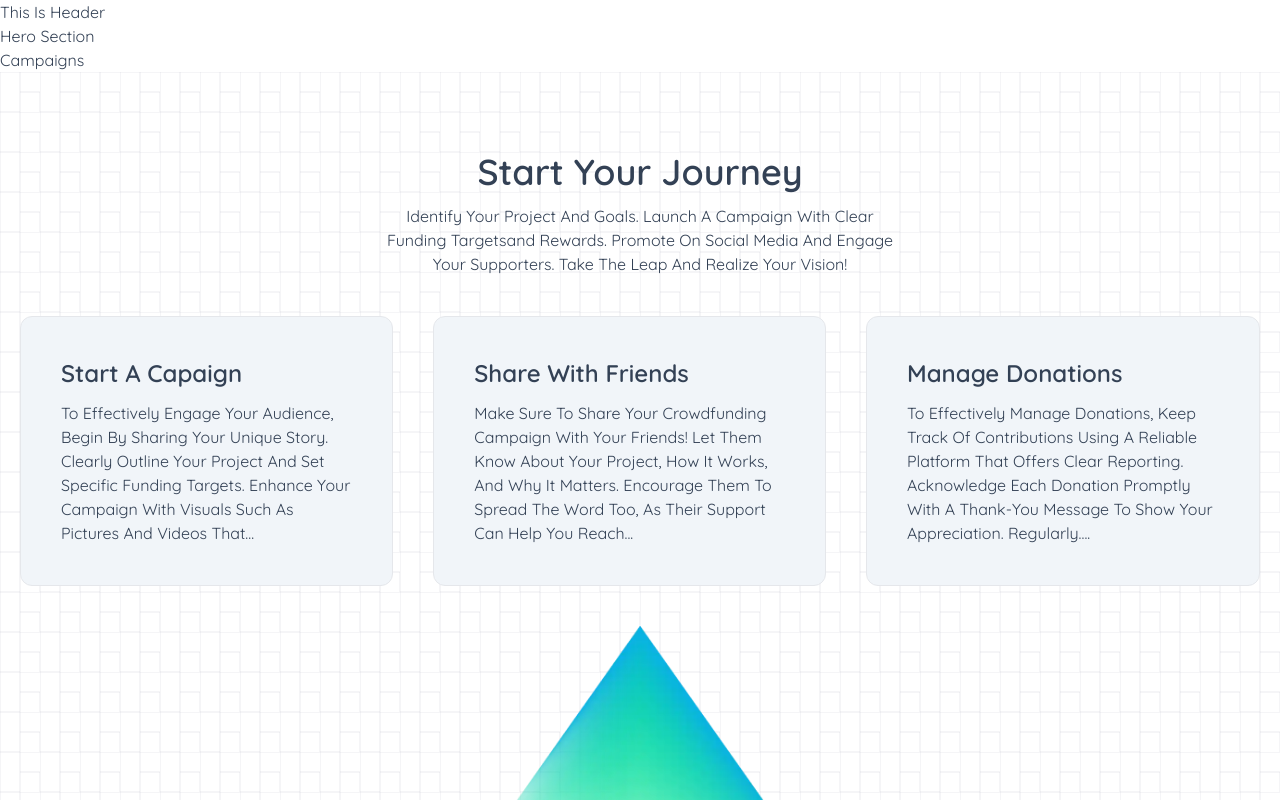
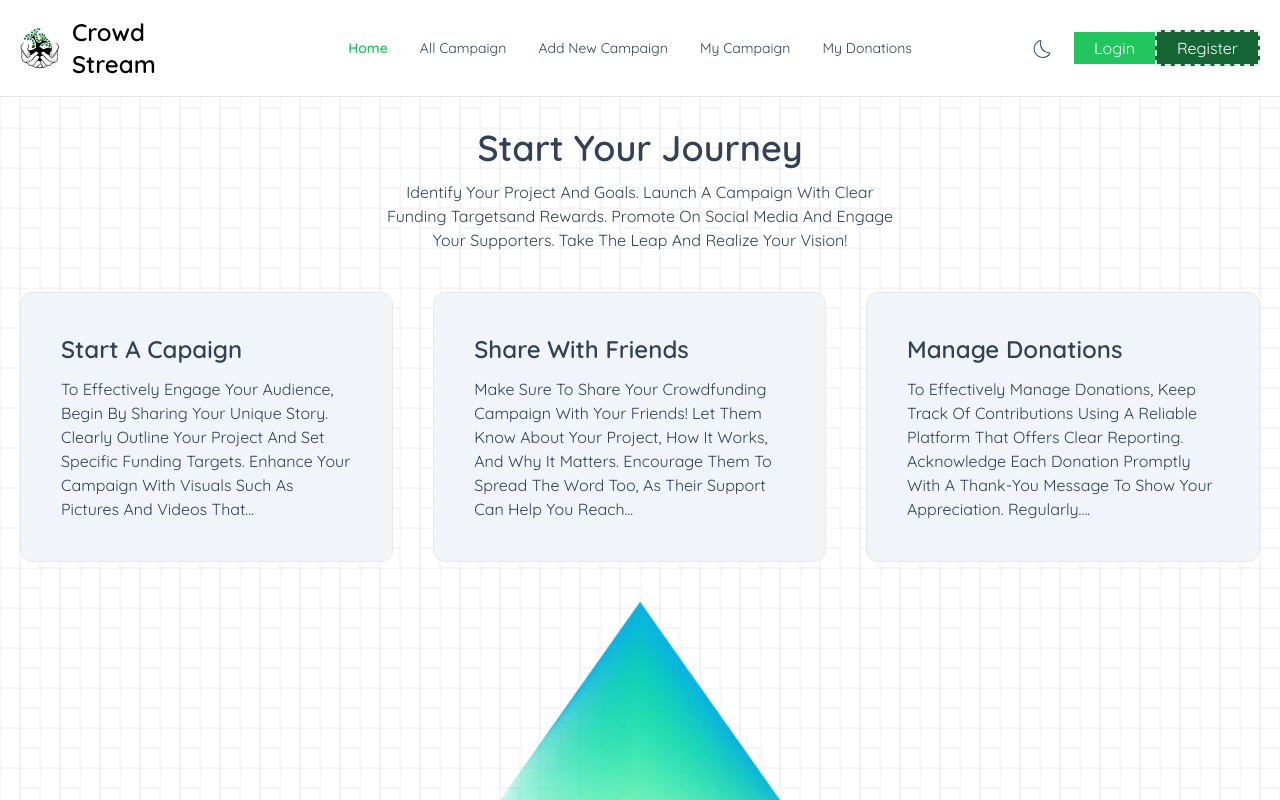
Before and after one commit to whoishasan/A10-ClientSide, a React (Vite) app: page / in a window 1280 px wide. Shown: the top 800 px of the page. Built offline with nearby package versions, Linux system fonts and the light colour scheme; no server answers.

Commit message:
header done

```diff
--- a/src/components/Layout/Header.jsx
+++ b/src/components/Layout/Header.jsx
@@ -1,11 +1,186 @@
-import React from "react";
+import { useContext, useState } from "react";
+import { Link, NavLink } from "react-router-dom";
+import { Sling as Hamburger } from "hamburger-react";
+import ThemeMode from "../ui/ThemeMode";
+import { AuthContext } from "@/context/AuthContext";
+import { Skeleton } from "../ui/skeleton";
+import {
+  DropdownMenu,
+  DropdownMenuContent,
+  DropdownMenuLabel,
+  DropdownMenuSeparator,
+  DropdownMenuTrigger,
+} from "../ui/dropdown-menu";
+import { Avatar, AvatarFallback, AvatarImage } from "../ui/avatar";
+import { CiLogout } from "react-icons/ci";
+import { Logout } from "../../hooks/Logout";
+import LogoURI from "@/assets/image/logo.svg";
 
 const Header = () => {
+  const [menuIsOpen, setmenuIsOpen] = useState(false);
+  const { authInfo, isLoading } = useContext(AuthContext);
+
   return (
-    <div>
-      <h1>This is header</h1>
-    </div>
+    <>
+      <header className="w-full fixed flex justify-center border-b dark:border-border-1 dark:bg-bg-1 bg-white z-[9999]">
+        <div className="w-primary px-5 py-4 flex justify-between items-center">
+          <Link
+            to={"/"}
+            className="flex items-center gap-3 text-2xl font-medium dark:text-white text-black lg:w-2/12"
+          >
+            <img width={40} src={LogoURI} alt="Logo" />
+            <span className="hidden sm:block font-semibold">Crowd Stream</span>
+          </Link>
+          <menu
+            className={`dark:bg-bg-1 hidden flex-col lg:flex-row w-full fixed left-0 justify-center backdrop-blur-3xl top-[79px] text-sm border-b dark:border-border-1 lg:!animate-none ${
+              menuIsOpen && "!flex"
+            } lg:flex lg:static lg:border-none lg:!w-7/12`}
+          >
+            <nav className="flex  flex-col w-full mb-5 px-2 lg:p-0 lg:flex-row lg:justify-center lg:mb-0 gap-1 lg:gap-2 lg:mr-5">
+              {MenuData &&
+                MenuData.map((li, index) => (
+                  <NavLink
+                    key={index}
+                    to={li.path}
+                    className={({ isActive }) =>
+                      `${
+                        isActive && `text-green-500 font-semibold`
+                      } w-full  px-3 py-2 hover:text-green-800 rounded-md lg:w-fit transition-colors`
+                    }
+                  >
+                    {li?.pathName}
+                  </NavLink>
+                ))}
+            </nav>
+            <div className="w-full py-5 border-t sm:hidden dark:border-border-1 px-5">
+              {isLoading ? (
+                <Skeleton
+                  className={`w-[187px] h-[32px] rounded-full !bg-slate-400`}
+                />
+              ) : !authInfo ? (
+                <div className="flex flex-col w-full gap-1">
+                  <Link to={"/auth/login"}>
+                    <button className="bg-green-500 text-white px-5 py-1 rounded-md w-full hover:bg-white hover:text-black transition-colors">
+                      Login
+                    </button>
+                  </Link>
+                  <Link to={"/auth/register"}>
+                    <button className="bg-green-800 text-white px-5 py-1 rounded-md w-full hover:bg-white hover:text-black  transition-colors">
+                      Register
+                    </button>
+                  </Link>
+                </div>
+              ) : (
+                <div className="w-full p-2 py-1 rounded-lg flex items-center gap-2">
+                  <Avatar className="scale-75 ring-2 ring-green-500 hover:ring-4">
+                    <AvatarImage
+                      src={authInfo?.photoURL}
+                      alt={authInfo?.displayName}
+                    />
+                    <AvatarFallback>
+                      {authInfo?.displayName?.toUpperCase()?.slice(0, 2)}
+                    </AvatarFallback>
+                  </Avatar>
+                  <div className="flex justify-between w-full items-center">
+                    <div>
+                      <p className="dark:text-white font-medium capitalize">
+                        {authInfo?.displayName}
+                      </p>
+                      <p className="text-[10px]">{authInfo?.email}</p>
+                    </div>
+                    <button onClick={Logout}>
+                      <CiLogout
+                        className="cursor-pointer outline-none"
+                        data-tooltip-id="tooltip"
+                        data-tooltip-content="Logout"
+                        size={20}
+                      />
+                    </button>
+                  </div>
+                </div>
+              )}
+            </div>
+          </menu>
+          <div className="flex items-center gap-5 lg:w-2/12 lg:h-10 justify-end z-20">
+            <div>
+              <ThemeMode />
+            </div>
+            <div className="hidden sm:block">
+              {isLoading ? (
+                <Skeleton
+                  className={`w-[192px] h-[32px] rounded-full !bg-slate-400`}
+                />
+              ) : !authInfo ? (
+                <div className="flex items-center">
+                  <Link to={"/auth/login"}>
+                    <button className="bg-green-500 text-white px-5 py-1  hover:bg-black hover:dark:bg-white hover:dark:text-black transition-colors">
+                      Login
+                    </button>
+                  </Link>
+                  <Link to={"/auth/register"}>
+                    <button className="bg-green-800 text-white px-5 py-1 hover:bg-black border-dashed border-2 hover:dark:bg-white hover:dark:text-black  transition-colors">
+                      Register
+                    </button>
+                  </Link>
+                </div>
+              ) : (
+                <DropdownMenu>
+                  <DropdownMenuTrigger
+                    className="outline-none cursor-pointer"
+                    data-tooltip-id="tooltip"
+                    data-tooltip-content="Click"
+                  >
+                    <Avatar className="scale-75 ring-2 mt-1 ring-green-500 hover:ring-4">
+                      <AvatarImage
+                        src={authInfo?.photoURL}
+                        alt={authInfo?.displayName}
+                      />
+                      <AvatarFallback>
+                        {authInfo?.displayName?.toUpperCase()?.slice(0, 2)}
+                      </AvatarFallback>
+                    </Avatar>
+                  </DropdownMenuTrigger>
+                  <DropdownMenuContent className="dark:bg-bg-1 border dark:border-border-1 z-[9999999999999999]">
+                    <DropdownMenuLabel className="dark:text-text-1 text-sm px-2 py-0 font-normal capitalize text-text-2">
+                      {authInfo?.displayName}
+                    </DropdownMenuLabel>
+                    <DropdownMenuSeparator className="dark:!bg-border-1 !bg-border-2" />
+                    <button
+                      onClick={Logout}
+                      className="w-full text-start px-2 text-sm flex items-center gap-2 dark:hover:bg-slate-800 rounded-md"
+                    >
+                      <CiLogout />
+                      Logout
+                    </button>
+                  </DropdownMenuContent>
+                </DropdownMenu>
+              )}
+            </div>
+            <div
+              data-tooltip-id="tooltip"
+              data-tooltip-content="Navbar"
+              className="lg:hidden"
+            >
+              <Hamburger
+                size={25}
+                onToggle={(toggled) => {
+                  toggled ? setmenuIsOpen(true) : setmenuIsOpen(false);
+                }}
+              />
+            </div>
+          </div>
+        </div>
+      </header>
+    </>
   );
 };
 
 export default Header;
+
+const MenuData = [
+  { pathName: "Home", path: "/" },
+  { pathName: "All Campaign", path: "/campaigns" },
+  { pathName: "Add New Campaign", path: "/addcampaign" },
+  { pathName: "My Campaign", path: "/mycampaign" },
+  { pathName: "My Donations", path: "/mydonations" },
+];
```
